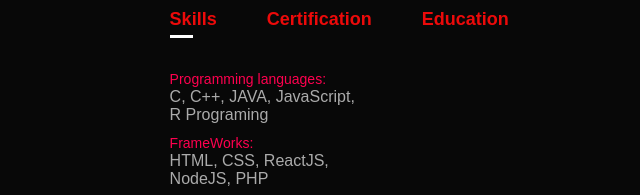
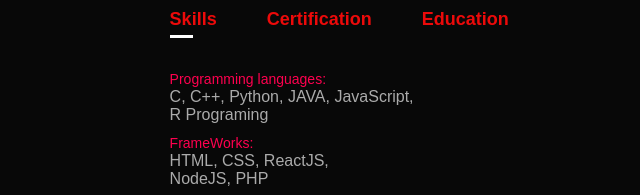
Before and after one commit to jkranaji/portfolio, a plain HTML site: page index.html in a window 1280 px wide. Both pictures are taken after a click on the element "Skills". Shown: the part 1420-1615 px from the top of the page, 368-1008 px from the left. Drawn offline with Linux system fonts and the light colour scheme.

Commit message:
Update index.html

```diff
--- a/index.html
+++ b/index.html
@@ -81,7 +81,7 @@
                     </div>
                     <div class="tab-contents " id="skills">
                         <ul>
-                            <li><span>Programming languages: </span><br>C, C++, JAVA, JavaScript, <br> R Programing</li>
+                            <li><span>Programming languages: </span><br>C, C++, Python, JAVA, JavaScript, <br> R Programing</li>
                             <li><span>FrameWorks: </span><br>HTML, CSS, ReactJS,<br> NodeJS, PHP </li>
                             <li><span>Tools/Platforms: </span><br>MySQL, MongoDB, Excel, <br>Tableau, WordPress,
                                 <br>Photoshop, VMWare, RStudio
```
